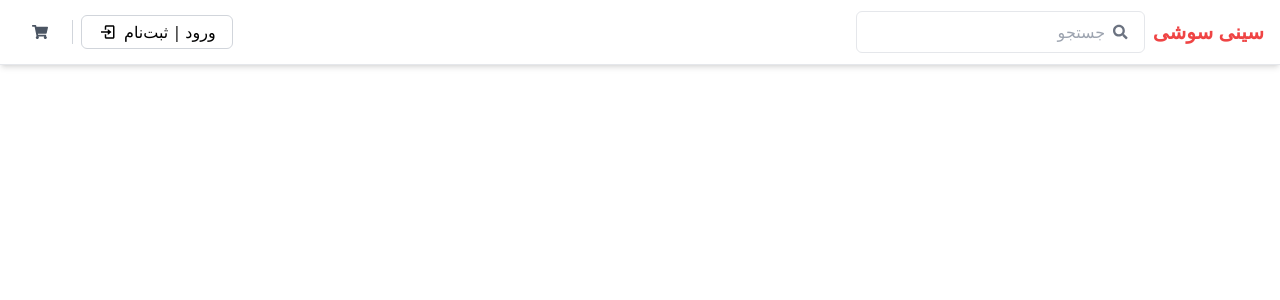
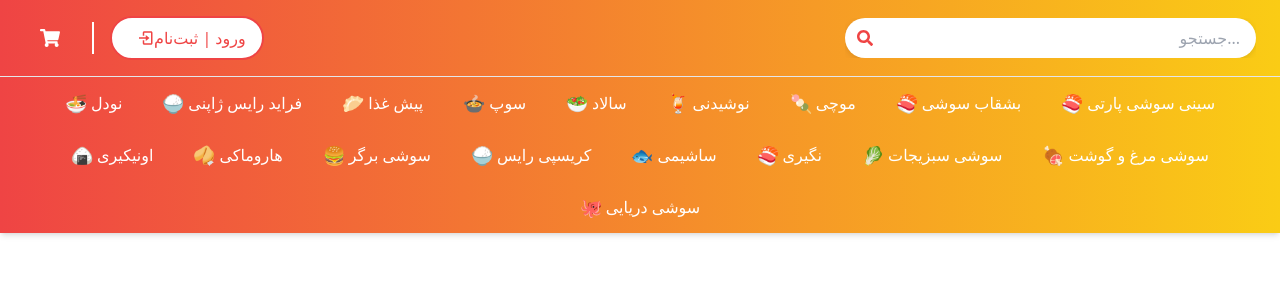
Before and after one commit to hasanzade7832/sushi, a Next.js app: page / in a window 1280 px wide. Shown: the top 300 px of the page. Built offline with nearby package versions, Linux system fonts and the light colour scheme.

Commit message:
added header

```diff
--- a/components/Header.jsx
+++ b/components/Header.jsx
@@ -1,44 +1,158 @@
-import React from "react";
-import { Button } from "primereact/button";
-import { InputText } from "primereact/inputtext";
-import { FaShoppingCart, FaSearch } from "react-icons/fa";
+"use client";
+import React, { useState, useEffect, useRef } from "react";
+import { FaShoppingCart, FaSearch, FaBars } from "react-icons/fa";
 import { BiLogIn } from "react-icons/bi";
 import "primereact/resources/themes/lara-light-indigo/theme.css"; // Theme for PrimeReact
 import "primereact/resources/primereact.min.css";
 import "primeicons/primeicons.css";
 
 const Header = () => {
+  const [isMenuOpen, setIsMenuOpen] = useState(false);
+  const [isSearchOpen, setIsSearchOpen] = useState(false);
+  const menuRef = useRef(null); // Reference for the hamburger menu
+
+  const toggleMenu = () => {
+    setIsMenuOpen(!isMenuOpen);
+  };
+
+  const toggleSearch = () => {
+    setIsSearchOpen(!isSearchOpen);
+  };
+
+  // Close menu when clicking outside of it
+  useEffect(() => {
+    const handleClickOutside = (event) => {
+      if (menuRef.current && !menuRef.current.contains(event.target)) {
+        setIsMenuOpen(false);
+      }
+    };
+    document.addEventListener("mousedown", handleClickOutside);
+
+    return () => {
+      document.removeEventListener("mousedown", handleClickOutside);
+    };
+  }, []);
+
+  const menuItems = [
+    { label: "ورود | ثبت‌نام", icon: <BiLogIn />, isLogin: true },
+    { label: "نودل", icon: "🍜" },
+    { label: "فراید رایس ژاپنی", icon: "🍚" },
+    { label: "پیش غذا", icon: "🥟" },
+    { label: "سوپ", icon: "🍲" },
+    { label: "سالاد", icon: "🥗" },
+    { label: "نوشیدنی", icon: "🍹" },
+    { label: "موچی", icon: "🍡" },
+    { label: "بشقاب سوشی", icon: "🍣" },
+    { label: "سینی سوشی پارتی", icon: "🍣" },
+    { label: "اونیکیری", icon: "🍙" },
+    { label: "هاروماکی", icon: "🥠" },
+    { label: "سوشی برگر", icon: "🍔" },
+    { label: "کریسپی رایس", icon: "🍚" },
+    { label: "ساشیمی", icon: "🐟" },
+    { label: "نگیری", icon: "🍣" },
+    { label: "سوشی سبزیجات", icon: "🥬" },
+    { label: "سوشی مرغ و گوشت", icon: "🍖" },
+    { label: "سوشی دریایی", icon: "🐙" },
+  ];
+
   return (
-    <header className="flex flex-col sm:flex-row-reverse justify-between items-center py-2 px-4 bg-white shadow-md w-full border-b border-gray-200">
-      {/* Right Side (in horizontal): Logo and Search Bar */}
-      <div className="flex items-center justify-end w-full sm:w-auto space-x-2 rtl:space-x-reverse mb-2 sm:mb-0">
-        {/* Search Bar */}
-        <div className="flex  items-center border rounded-md px-2 py-1 focus-within:ring-2 focus-within:ring-gray-300 w-full sm:w-auto">
-          <InputText
-            placeholder="جستجو"
-            className="w-full px-2 py-1 focus:outline-none text-right border-none shadow-none"
+    <div>
+      <header className="flex flex-col sm:flex-row justify-between items-center py-4 px-6 bg-gradient-to-r from-red-500 to-yellow-400 shadow-lg w-full border-b border-gray-200">
+        {/* Left Side for Larger Screens (Cart Icon and Divider, Login Button) */}
+        <div className="hidden sm:flex items-center space-x-4 rtl:space-x-reverse">
+          <button className="p-button-rounded p-button-text hover:bg-yellow-500 hover:bg-opacity-50 hover:text-white rounded-full px-4 py-2 cursor-pointer transition duration-200">
+            <FaShoppingCart className="text-white text-xl" />
+          </button>
+          <div className="h-8 border-l-2 border-white mx-4 rtl:border-r-2 rtl:border-l-0"></div>
+          <button className="p-button-outlined bg-white text-red-500 border-2 border-red-500 hover:bg-yellow-500 hover:bg-opacity-50 hover:text-white flex items-center px-4 py-2 rounded-full text-base cursor-pointer transition duration-200">
+            <BiLogIn className="text-lg ml-2" />
+            <span>ورود | ثبت‌نام</span>
+          </button>
+        </div>
+
+        {/* Logo and Cart Icon in Center for Mobile */}
+        <div className="flex items-center justify-between w-full sm:hidden">
+          {/* Search Icon Button for Mobile */}
+          <button
+            className="text-white text-2xl focus:outline-none cursor-pointer hover:bg-yellow-500 hover:bg-opacity-50 p-2 rounded-full transition duration-200"
+            onClick={toggleSearch}
+          >
+            <FaSearch />
+          </button>
+
+          <div className="flex items-center space-x-4 rtl:space-x-reverse text-white">
+            <div className="text-lg sm:text-2xl font-extrabold tracking-wider">
+              🍣 سینی سوشی
+            </div>
+            <button className="p-button-rounded p-button-text hover:bg-yellow-500 hover:bg-opacity-50 hover:text-white rounded-full px-4 py-2 cursor-pointer transition duration-200">
+              <FaShoppingCart className="text-white text-xl" />
+            </button>
+          </div>
+
+          {/* Hamburger Icon on the Right */}
+          <button
+            className="text-white text-2xl focus:outline-none ml-2 cursor-pointer hover:bg-yellow-500 hover:bg-opacity-50 p-2 rounded-full transition duration-200"
+            onClick={toggleMenu}
+          >
+            <FaBars />
+          </button>
+        </div>
+
+        {/* Search Input on the Right for Larger Screens */}
+        <div className={`relative transition-all duration-300 ease-in-out ${isSearchOpen ? "w-full sm:w-1/3 mt-4" : "w-0 overflow-hidden"} sm:flex sm:w-1/3 sm:mt-0`}>
+          <input
+            type="text"
+            placeholder="جستجو..."
+            className="w-full pl-10 pr-4 py-2 rounded-full bg-white shadow-lg text-gray-700 text-right focus:outline-none focus:ring-2 focus:ring-red-300"
+            style={{ boxShadow: '0 2px 6px rgba(0, 0, 0, 0.1)' }}
           />
-          <FaSearch className="text-gray-500 mr-2" />
+          {/* Search Icon inside Input (hidden on smaller screens) */}
+          <FaSearch className="absolute left-3 top-1/2 transform -translate-y-1/2 text-red-500 hidden sm:block" />
         </div>
-        {/* Logo */}
-        <div className="text-red-500 text-lg sm:text-xl font-bold">
-          <span>سینی سوشی</span>
+      </header>
+
+      {/* Menu Section */}
+      <nav className="bg-gradient-to-r from-red-500 to-yellow-400 py-2 shadow-md">
+        <ul className="hidden sm:flex flex-wrap justify-center gap-4">
+          {menuItems.slice(1).map((item, index) => (
+            <li
+              key={index}
+              className="flex items-center space-x-1 rtl:space-x-reverse text-white text-sm sm:text-base font-medium no-underline hover:bg-yellow-500 hover:bg-opacity-50 hover:text-white rounded-full px-3 py-1 cursor-pointer transition-colors duration-200 ease-in-out"
+            >
+              <span className="text-lg">{item.icon}</span>
+              <span>{item.label}</span>
+            </li>
+          ))}
+        </ul>
+
+        {/* Hamburger Menu for Mobile */}
+        <div className={`sm:hidden fixed inset-0 bg-black bg-opacity-50 z-50 flex justify-end transition-opacity duration-300 ${isMenuOpen ? 'opacity-100' : 'opacity-0 pointer-events-none'}`}>
+          <div
+            ref={menuRef}
+            className={`fixed top-0 right-0 w-64 h-full bg-gradient-to-r from-red-500 to-yellow-400 z-50 shadow-lg transform transition-transform duration-500 ease-in-out ${isMenuOpen ? 'translate-x-0' : 'translate-x-full'}`}
+          >
+            <button
+              className="text-white p-4 focus:outline-none text-lg cursor-pointer hover:bg-yellow-500 hover:bg-opacity-50 rounded-full transition duration-200"
+              onClick={toggleMenu}
+            >
+              ✖
+            </button>
+            <ul className="flex flex-col items-end p-4 space-y-4 text-right">
+              {menuItems.map((item, index) => (
+                <li
+                  key={index}
+                  onClick={toggleMenu} // Close menu on item click
+                  className="flex items-center justify-end space-x-1 rtl:space-x-reverse text-white text-sm font-medium hover:bg-yellow-500 hover:bg-opacity-50 hover:text-white rounded-full px-3 py-1 cursor-pointer transition-colors duration-200 ease-in-out"
+                >
+                  <span className="text-lg">{item.icon}</span>
+                  <span>{item.label}</span>
+                </li>
+              ))}
+            </ul>
+          </div>
         </div>
-      </div>
-
-      {/* Left Side (in horizontal): Cart Icon and Login/Register Button */}
-      <div className="flex justify-center items-center space-x-2 rtl:space-x-reverse mt-2 sm:mt-0">
-        <Button
-          icon={<FaShoppingCart className="text-gray-600" />}
-          className="p-button-rounded p-button-text"
-        />
-        <div className="h-6 border-l border-gray-300 mx-2 rtl:border-r rtl:border-l-0 sm:block"></div>
-        <Button className="p-button-outlined flex items-center px-4 py-1 border border-gray-300 text-sm sm:text-base">
-          <BiLogIn className="text-lg mr-2" />
-          <span>ورود | ثبت‌نام</span>
-        </Button>
-      </div>
-    </header>
+      </nav>
+    </div>
   );
 };
 
--- a/package.json
+++ b/package.json
@@ -15,6 +15,7 @@
     "react": "19.0.0-rc-02c0e824-20241028",
     "react-dom": "19.0.0-rc-02c0e824-20241028",
     "react-icons": "^5.3.0",
+    "react-tooltip": "^5.28.0",
     "shadcdn": "^0.0.7"
   },
   "devDependencies": {
```
Also changed, not shown: 1 other file (tests, documents, lock files or other folders).
